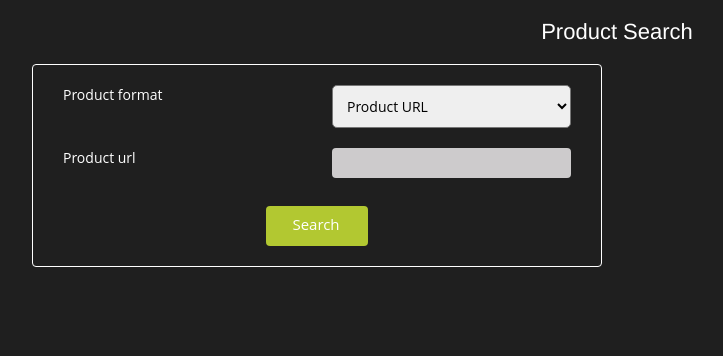
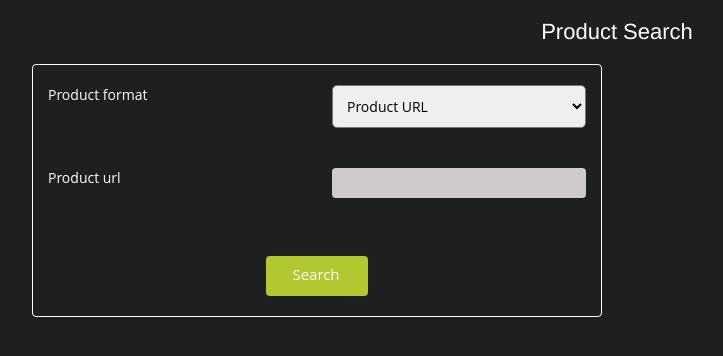
Before and after one commit to vivek-sethia/opapo, a Flask app: page /search in a window 1280 px wide. Shown: the top 356 px of the page, without its empty margins (23-746 px from the left). Run offline with Flask 2, Linux system fonts and the light colour scheme; parts of the project's set-up code (start-up, migrations or seed data) failed here and were passed over; some libraries are stand-ins or nearby versions.

Commit message:
[ui] - alignment changes in search page

```diff
--- a/app/templates/search.html
+++ b/app/templates/search.html
@@ -9,21 +9,21 @@
             <div class="col-sm-12 col-lg-12">
                 <form action="" method="post" name="search">
                     {{ form.hidden_tag() }}
-                    <p>
+                    <div class="row">
                         <div class="col-sm-6 col-lg-6">Product format</div>
                         <div class="col-sm-6 col-lg-6">{{ form.product_format }}</div>
                         {% for error in form.product_format.errors %}
                             <span style="color: red;">[{{ error }}]</span>
                         {% endfor %}<br>
-                    </p>
-                    <p>
+                    </div>
+                    <div class="row">
                         <div class="col-sm-6 col-lg-6">Product url</div>
                         <div class="col-sm-6 col-lg-6">{{ form.product(size=80) }}</div>
                         {% for error in form.product.errors %}
                             <span style="color: red;">[{{ error }}]</span>
                         {% endfor %}<br>
-                    </p>
-                    <p><div class="col-sm-12 col-lg-12 search_button" ><input type="submit" id="search" value="Search"></div></p>
+                    </div>
+                    <div class="row"><div class="col-sm-12 col-lg-12 search_button" ><input type="submit" id="search" value="Search"></div></div>
                 </form>
             </div>
         </div>
```
